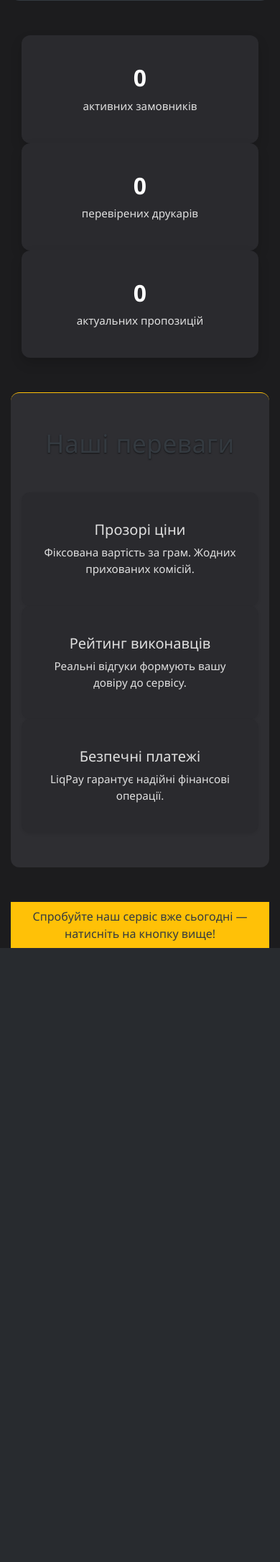
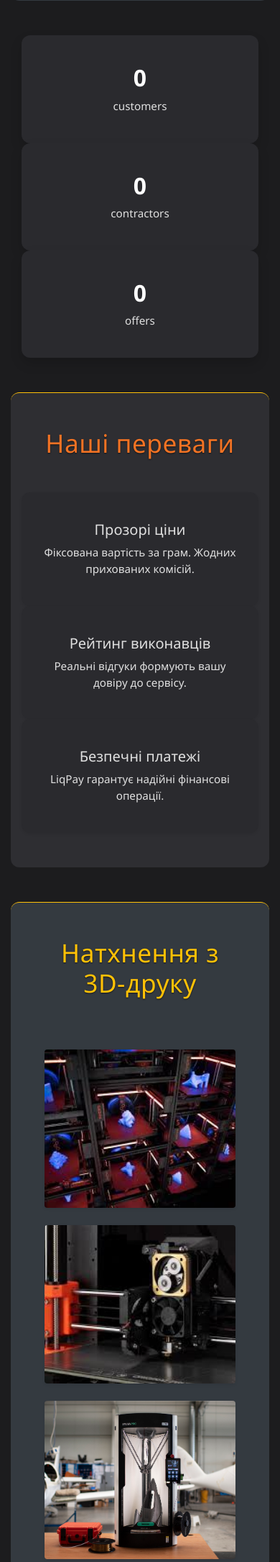
Before and after one commit to Kyrylo05/3d-platform, a Flask app: page / in a window 390 px wide. Shown: the part 805-2975 px from the top of the page at 72% size. Before the commit the page ends 2122 px from the top, so only its background shows below. Run offline with Flask 3, Linux system fonts and the light colour scheme; some libraries are stand-ins or nearby versions.

Commit message:
🎨 Оновлено головну: покращена галерея, кольори, контраст, адаптація

```diff
--- a/app/static/css/style.css
+++ b/app/static/css/style.css
@@ -153,6 +153,14 @@ section h2,
 section h1 {
   color: var(--accent);
 }
+
+section.bg-light h3,
+section.bg-light h2,
+section.bg-light h1 {
+  color: var(--primary-color) !important; /* яскраво-помаранчевий */
+  text-shadow: 0 1px 2px rgba(0, 0, 0, 0.4); /* трохи обʼємності */
+}
+
 
 /* Цифри в cards */
 .card h2, .card .display-5 {
@@ -336,3 +344,6 @@ section .text-center.fw-bold {
     border-top-left-radius: var(--border-radius);
     border-top-right-radius: var(--border-radius);
   }
+  .ratio-box {
+    aspect-ratio: 4 / 3;
+  }
--- a/templates/base.html
+++ b/templates/base.html
@@ -9,6 +9,7 @@
   <link rel="stylesheet" href="{{ url_for('static', filename='css/style.css') }}">
 
 </head>
+<script src="https://cdn.jsdelivr.net/npm/masonry-layout@4/dist/masonry.pkgd.min.js"></script>
 
 <body>
   <nav class="navbar navbar-expand-lg navbar-dark bg-dark">
--- a/templates/index.html
+++ b/templates/index.html
@@ -1,5 +1,10 @@
 {% extends "base.html" %}
 {% block title %}3D Платформа{% endblock %}
+
+{% block head %}
+  {{ super() }}
+  <link rel="stylesheet" href="https://cdn.jsdelivr.net/npm/@fancyapps/ui/dist/fancybox.css" />
+{% endblock %}
 
 {% block content %}
 <!-- Hero Section -->
@@ -14,37 +19,26 @@
       <a href="{{ url_for('main.register') }}?role=contractor" class="btn btn-light btn-lg m-2 px-4">Реєстрація друкаря</a>
     </div>
   </div>
-  <img src="{{ url_for('static', filename='img/hero-print.png') }}" class="position-absolute bottom-0 end-0 opacity-25 d-none d-md-block" style="height: 300px; z-index:-1;">
 </section>
 
 <!-- Stats Section -->
 <section class="container my-5">
   <div class="row text-center g-4">
+    {% for key, value in stats.items() %}
     <div class="col-md-4">
       <div class="card border-0 shadow h-100 py-4">
-        <h2 class="display-5 fw-bold text-dark">{{ stats.customers }}</h2>
-        <p class="text-muted">активних замовників</p>
+        <h2 class="display-5 fw-bold text-dark">{{ value }}</h2>
+        <p class="text-muted">{{ key }}</p>
       </div>
     </div>
-    <div class="col-md-4">
-      <div class="card border-0 shadow h-100 py-4">
-        <h2 class="display-5 fw-bold text-dark">{{ stats.contractors }}</h2>
-        <p class="text-muted">перевірених друкарів</p>
-      </div>
-    </div>
-    <div class="col-md-4">
-      <div class="card border-0 shadow h-100 py-4">
-        <h2 class="display-5 fw-bold text-dark">{{ stats.offers }}</h2>
-        <p class="text-muted">актуальних пропозицій</p>
-      </div>
-    </div>
+    {% endfor %}
   </div>
 </section>
 
 <!-- Features Section -->
 <section class="bg-light py-5 border-top border-warning">
   <div class="container">
-    <h3 class="text-center mb-5 fw-bold text-dark">Наші переваги</h3>
+    <h3 class="text-center mb-5 fw-bold text-dark" style="color:#f07b00">Наші переваги</h3>
     <div class="row text-center g-4">
       <div class="col-md-4">
         <div class="card h-100 p-4 border-0 shadow-sm">
@@ -71,9 +65,40 @@
   </div>
 </section>
 
-<!-- Decorative Strip -->
+<!-- Gallery Section -->
+<section class="py-5 bg-dark border-top border-warning">
+  <div class="container">
+    <h3 class="text-center mb-5 fw-bold text-warning">Натхнення з 3D-друку</h3>
+    <div class="row gx-3 gy-1">  <!-- мінімальні вертикальні відступи -->
+      {% for i in range(1, 7) %}
+      <div class="col-sm-6 col-md-4">
+        <a data-fancybox="gallery" href="{{ url_for('static', filename='img/img' ~ i ~ '.jpeg') }}">
+          <br>
+          <div class="overflow-hidden rounded shadow-sm" style="height: 220px;">
+            <img src="{{ url_for('static', filename='img/img' ~ i ~ '.jpeg') }}"
+                 class="img-fluid w-100 h-100"
+                 style="object-fit: cover; transition: transform 0.3s ease-in-out;"
+                 onmouseover="this.style.transform='scale(1.05)'"
+                 onmouseout="this.style.transform='scale(1)'"
+                 alt="3D приклад {{ i }}">
+          </div>
+        </a>
+      </div>
+      {% endfor %}
+    </div>
+
+    </div>
+  </div>
+</section>
+
+
+<!-- Call to Action -->
 <div class="bg-warning py-2 text-center text-dark fw-bold">
   Спробуйте наш сервіс вже сьогодні — натисніть на кнопку вище!
 </div>
+{% endblock %}
 
+{% block scripts %}
+  {{ super() }}
+  <script src="https://cdn.jsdelivr.net/npm/@fancyapps/ui/dist/fancybox.umd.js"></script>
 {% endblock %}
```
Also changed, not shown: app/static/img/img1.jpeg (added), app/static/img/img2.jpeg (added), app/static/img/img3.jpeg (added), app/static/img/img4.jpeg (added), app/static/img/img5.jpeg (added), app/static/img/img6.jpeg (added), 1 other file.
